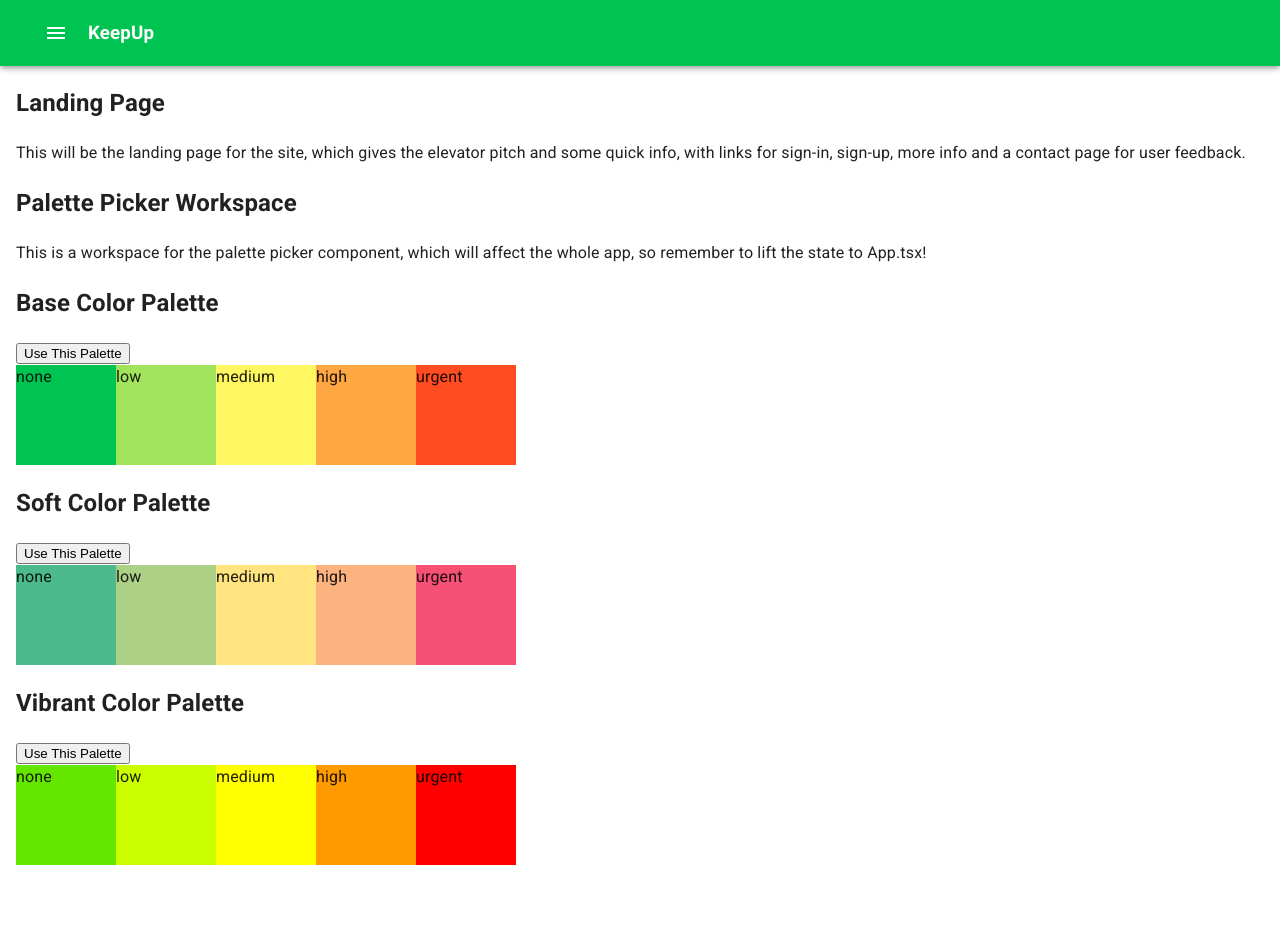
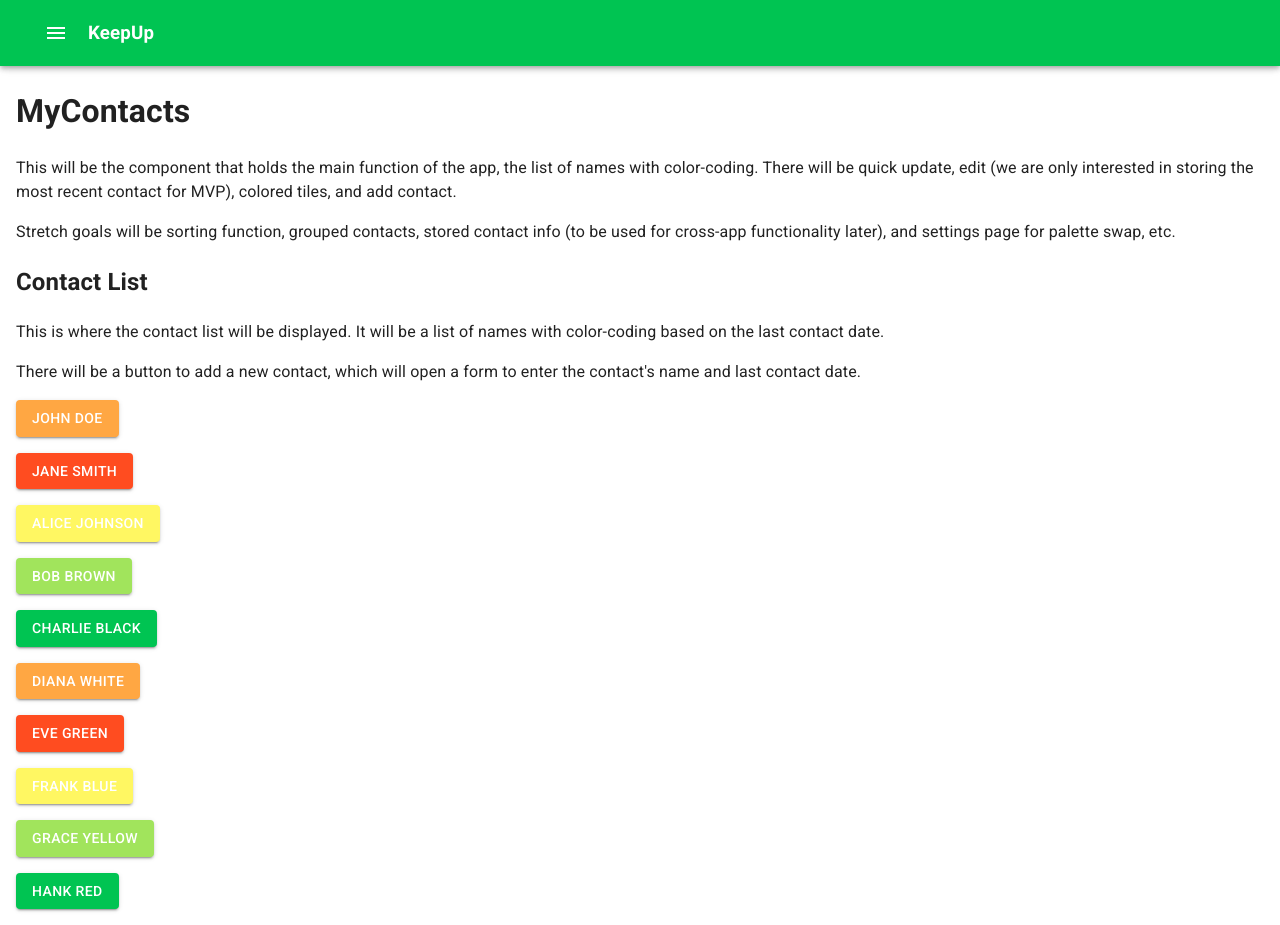
Before and after one commit to missfionajean/keepup-social-tracker, a React (Vite) app in the folder front-end/: page / in a window 1280 px wide. Before the commit the page ends 881 px from the top, so only its background shows below. Built offline with nearby package versions, Linux system fonts and the light colour scheme.

Commit message:
added beginning logic for contact buttons

```diff
--- a/front-end/src/App.tsx
+++ b/front-end/src/App.tsx
@@ -16,10 +16,9 @@ import SignUp from "./components/SignUp";
 import CalTest from "./components/CalTest";
 import { basePalette, PaletteType } from './utilities/ColorPalettes';
 
-
 function App() {
 	// state to keep track of which page is rendered
-	const [page, setPage] = React.useState("Home");
+	const [page, setPage] = React.useState("My Contacts");
 
     // state varaible for current color palette
     const [palette, setPalette] = React.useState<PaletteType>(basePalette);
@@ -32,9 +31,9 @@ function App() {
                 {/* CSS Baseline provides extra styling presets to improve MUI compatibility */}
                 <CssBaseline />
                 <Navbar setPage={setPage} palette={palette} />
-                <Box sx={{ m: 2 }}>
+                <Box sx={{ m: 2, bgcolor: "white" }}>
                     {page === "Home" ? <Home setPalette={setPalette}/> : ""}
-                    {page === "My Contacts" ? <MyContacts /> : ""}
+                    {page === "My Contacts" ? <MyContacts palette={palette} /> : ""}
                     {page === "Sign In" ? <SignIn setPage={setPage} /> : ""}
                     {page === "Sign Up" ? <SignUp setPage={setPage} /> : ""}
                     {page === "Cal Test" ? <CalTest /> : ""}
--- a/front-end/src/components/Home.tsx
+++ b/front-end/src/components/Home.tsx
@@ -1,5 +1,4 @@
 import { basePalette, PaletteType, softPalette, vibrantPalette } from "../utilities/ColorPalettes";
-
 
 function Home({ setPalette }: { setPalette: React.Dispatch<React.SetStateAction<PaletteType>> }) {
     return (
--- a/front-end/src/components/MyContacts.tsx
+++ b/front-end/src/components/MyContacts.tsx
@@ -1,11 +1,123 @@
-function MyContacts() {
-    return (
-        <>
-            <h1>MyContacts</h1>
-            <p>This will be the component that holds the main function of the app, the list of names with color-coding. There will be quick update, edit (we are only interested in storing the most recent contact for MVP), colored tiles, and add contact.</p>
-            <p>Stretch goals will be sorting function, grouped contacts, stored contact info (to be used for cross-app functionality later), and settings page for palette swap, etc.</p>
-        </>
-    )
+import Stack from "@mui/material/Stack";
+import Button from "@mui/material/Button";
+
+// type declaration for NavbarProps
+interface MyContactsProps {
+    palette: PaletteType;
+}
+
+interface PaletteType {
+	none: string;
+    low: string;
+    medium: string;
+    high: string;
+    urgent: string;
+}
+
+// sample data for testing component
+const sampleData = [
+	{
+		fullName: "John Doe",
+		lastContact: "2023-10-01",
+		frequency: "weekly",
+        priority: "high",
+	},
+	{
+		fullName: "Jane Smith",
+		lastContact: "2023-09-15",
+		frequency: "monthly",
+        priority: "urgent",
+	},
+	{
+		fullName: "Alice Johnson",
+		lastContact: "2023-08-20",
+		frequency: "yearly",
+        priority: "medium",
+	},
+	{
+		fullName: "Bob Brown",
+		lastContact: "2023-10-05",
+		frequency: "weekly",
+        priority: "low",
+	},
+    {
+        fullName: "Charlie Black",
+        lastContact: "2023-09-10",
+        frequency: "monthly",
+        priority: "none",
+    },
+    {
+        fullName: "Diana White",
+        lastContact: "2023-08-25",
+        frequency: "yearly",
+        priority: "high",
+    },
+    {
+        fullName: "Eve Green",
+        lastContact: "2023-10-02",
+        frequency: "weekly",
+        priority: "urgent",
+    },
+    {
+        fullName: "Frank Blue",
+        lastContact: "2023-09-12",
+        frequency: "monthly",
+        priority: "medium",
+    },
+    {
+        fullName: "Grace Yellow",
+        lastContact: "2023-08-30",
+        frequency: "yearly",
+        priority: "low",
+    },
+    {
+        fullName: "Hank Red",
+        lastContact: "2023-10-03",
+        frequency: "weekly",
+        priority: "none",
+    }
+];
+
+function MyContacts({ palette }: MyContactsProps) {
+	return (
+		<>
+			<h1>MyContacts</h1>
+			<p>
+				This will be the component that holds the main function of the
+				app, the list of names with color-coding. There will be quick
+				update, edit (we are only interested in storing the most recent
+				contact for MVP), colored tiles, and add contact.
+			</p>
+			<p>
+				Stretch goals will be sorting function, grouped contacts, stored
+				contact info (to be used for cross-app functionality later), and
+				settings page for palette swap, etc.
+			</p>
+
+			<section>
+				<h2>Contact List</h2>
+				<p>
+					This is where the contact list will be displayed. It will be
+					a list of names with color-coding based on the last contact
+					date.
+				</p>
+				<p>
+					There will be a button to add a new contact, which will open
+					a form to enter the contact's name and last contact date.
+				</p>
+
+				<Stack spacing={2} direction="column">
+					{sampleData.map((contact, index) => (
+						<div key={index}>
+							<Button sx={{ backgroundColor: palette[contact.priority] }} variant="contained">
+								{contact.fullName}
+							</Button>
+						</div>
+					))}
+				</Stack>
+			</section>
+		</>
+	);
 }
 
 export default MyContacts;
```
